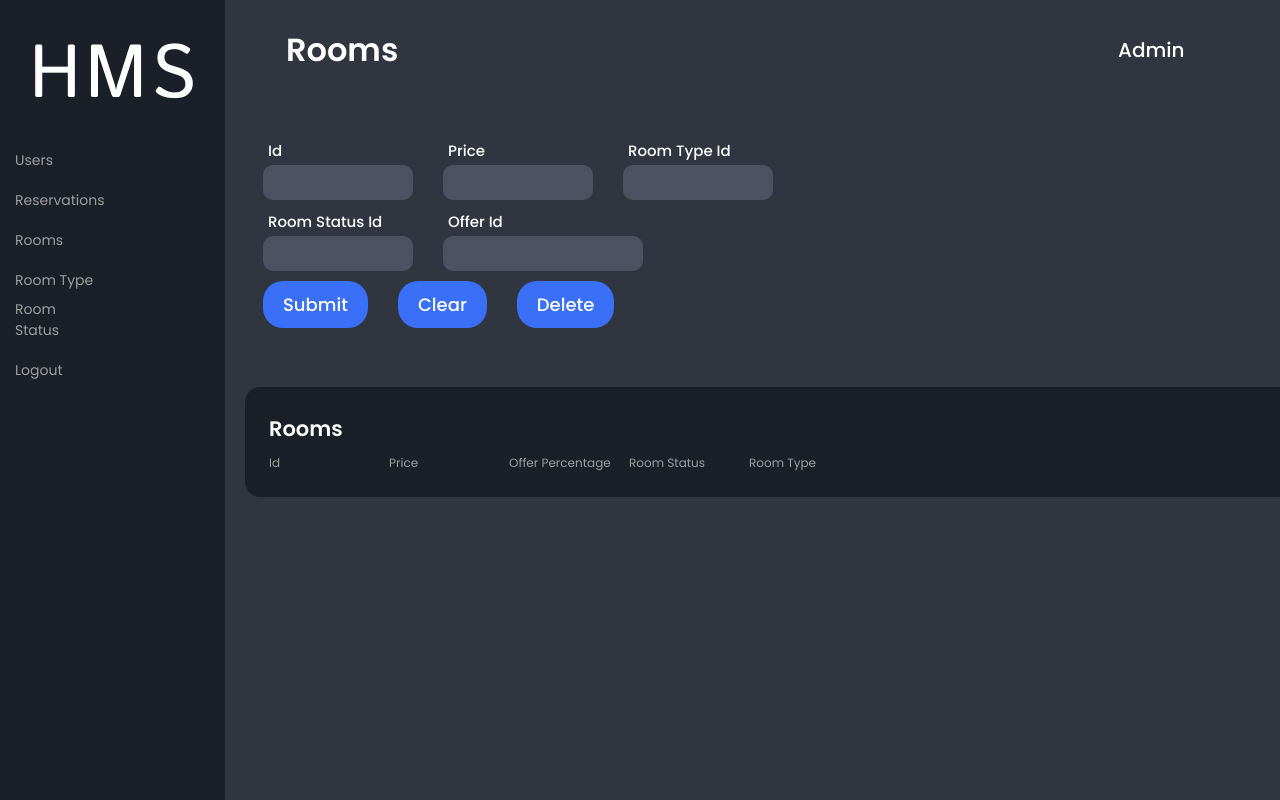
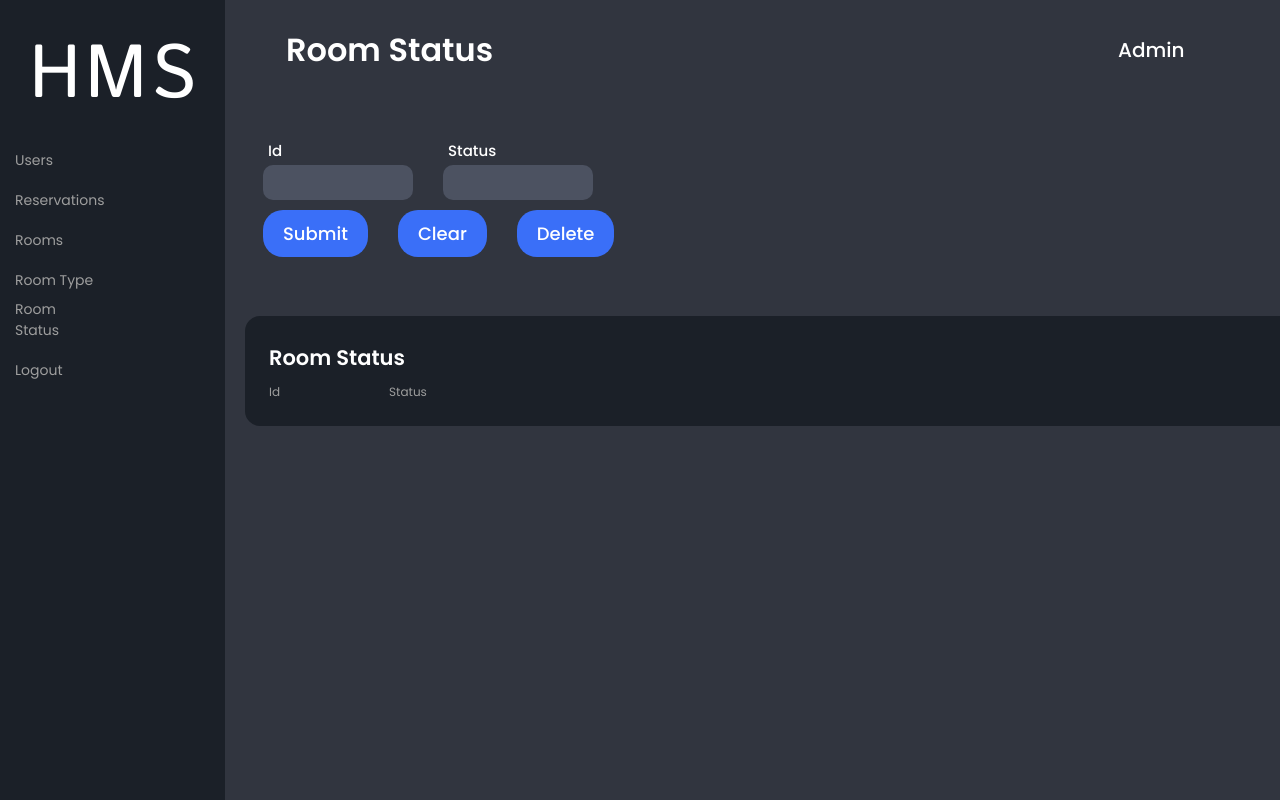
Before and after one commit to SoftwareTeamMiu/new-hotel-mangement-system, a React (Create React App) app in the folder react-app/: page / in a window 1280 px wide. Shown: the top 800 px of the page. Built offline with nearby package versions, Linux system fonts and the light colour scheme; no server answers.

Commit message:
HMS-36 HMS-42 Room Status Implementation

```diff
--- a/react-app/src/App.jsx
+++ b/react-app/src/App.jsx
@@ -1,11 +1,12 @@
 import ReviewReport from './pages/ReviewReport'
 import OffersReport from './pages/OffersReport'
 import RoomReport from './pages/RoomReport'
+import RoomStatusReport from './pages/RoomStatusReport';
 
 function App() {
   return (
     <>
-      <RoomReport />
+      <RoomStatusReport />
     </>
   );
 }
--- a/react-app/src/components/css/MainHeader.scss
+++ b/react-app/src/components/css/MainHeader.scss
@@ -35,7 +35,7 @@
     }
     .HeadTitle{
       /* Dimensions */
-      width: 155px;
+      width: auto;
       height: 48px;
       /* Layout */
       display: flex;
--- a/react-app/src/components/css/Table.scss
+++ b/react-app/src/components/css/Table.scss
@@ -19,7 +19,7 @@
   }
   .Heading{
     /* Dimensions */
-    width: 78px;
+    width: auto;
     height: 32px;
     /* Layout */
     display: flex;
--- /dev/null
+++ b/react-app/src/pages/RoomStatusReport.jsx
@@ -0,0 +1,33 @@
+import Btn from "../components/Btn"
+import InputSectionSm from "../components/InputSectionSm"
+import MainHeader from "../components/MainHeader"
+import Sidebar from "../components/Sidebar"
+import Table from "../components/Table"
+
+import './css/RoomStatusReport.scss'
+
+const RoomStatusReport = () => {
+
+  return (
+    <div class="RoomStatusReport">
+      <Sidebar />
+      <div class="Main">
+        <MainHeader username="Admin" headTitle="Room Status"/>
+        <div class="Form">
+          <div class="Row">
+            <InputSectionSm label="Id"/>
+            <InputSectionSm label="Status"/>
+          </div>
+          <div class="Row">
+            <Btn text="Submit"/>
+            <Btn text="Clear"/>
+            <Btn text="Delete"/>
+          </div>
+        </div>
+        <Table column9=" " column8=" " column7=" " column6=" " column5=" " column4=" " column3=" " column2="Status" column1="Id" header="Room Status"/>
+      </div>
+    </div>
+  )
+}
+
+export default RoomStatusReport
--- /dev/null
+++ b/react-app/src/pages/css/RoomStatusReport.scss
@@ -0,0 +1,78 @@
+.RoomStatusReport{
+  /* Dimensions */
+  width: 100%;
+  height: 1024px;
+  /* Layout */
+  display: flex;
+  flex-direction: row;
+  justify-content: flex-start;
+  align-items: center;
+  /* Properties */
+  background: rgba(49.0, 53.0, 63.0, 1.0);
+
+  &,
+  & * {
+    box-sizing: border-box;
+  }
+
+  .Main{
+    /* Dimensions */
+    width: 100%;
+    height: 100%;
+    padding: 20px 20px 20px 20px;
+    /* Layout */
+    display: flex;
+    flex-direction: column;
+    justify-content: flex-start;
+    align-items: flex-start;
+    gap: 34px;
+    /* Properties */
+
+
+    .Form{
+      /* Dimensions */
+      width: 100%;
+      height: auto;
+      padding: 25px 18px 25px 18px;
+      /* Layout */
+      display: flex;
+      flex-direction: column;
+      justify-content: flex-start;
+      align-items: flex-start;
+      gap: 10px;
+      /* Properties */
+
+      .Row{
+        /* Dimensions */
+        width: 100%;
+        height: auto;
+        /* Layout */
+        display: flex;
+        flex-direction: row;
+        justify-content: flex-start;
+        align-items: center;
+        gap: 30px;
+        /* Properties */
+
+
+      }
+
+      .Row{
+        /* Dimensions */
+        width: 100%;
+        height: auto;
+        /* Layout */
+        display: flex;
+        flex-direction: row;
+        justify-content: flex-start;
+        align-items: center;
+        gap: 30px;
+        /* Properties */
+
+
+
+      }
+    }
+
+  }
+}
```
